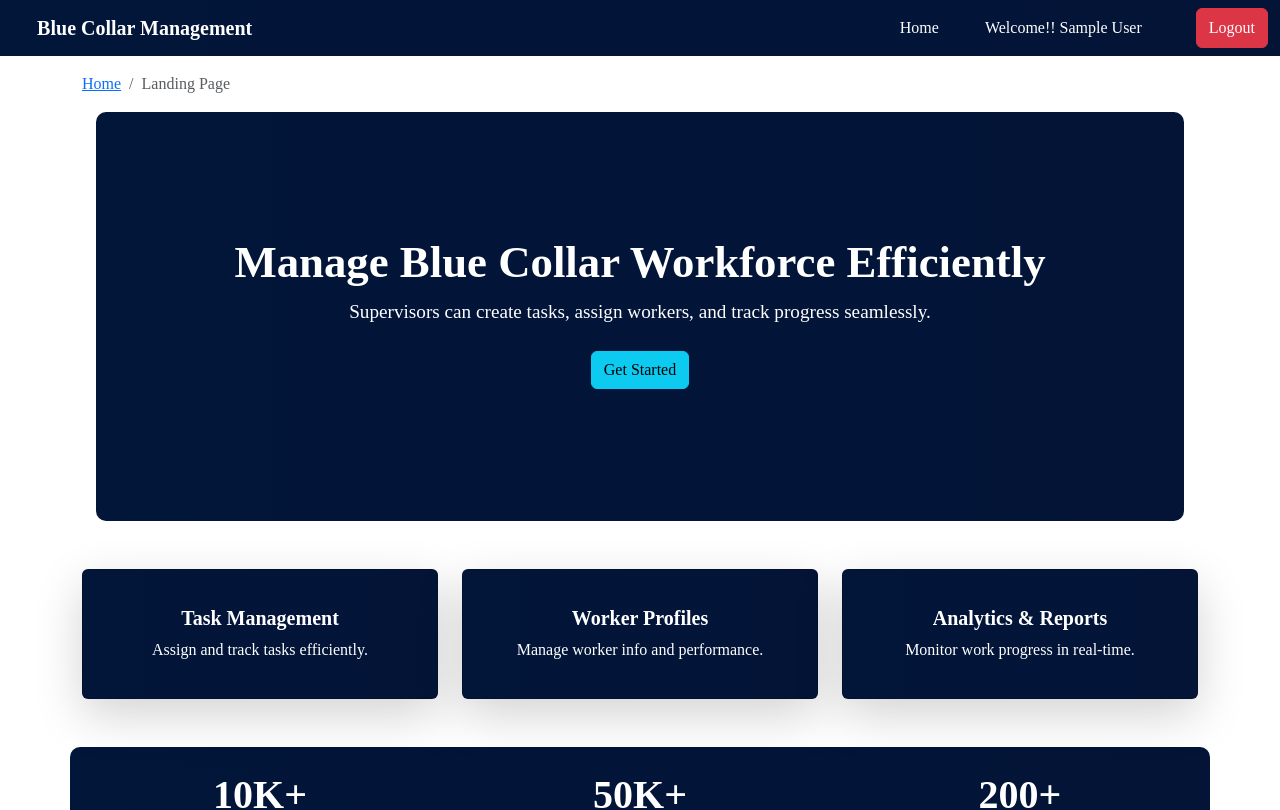
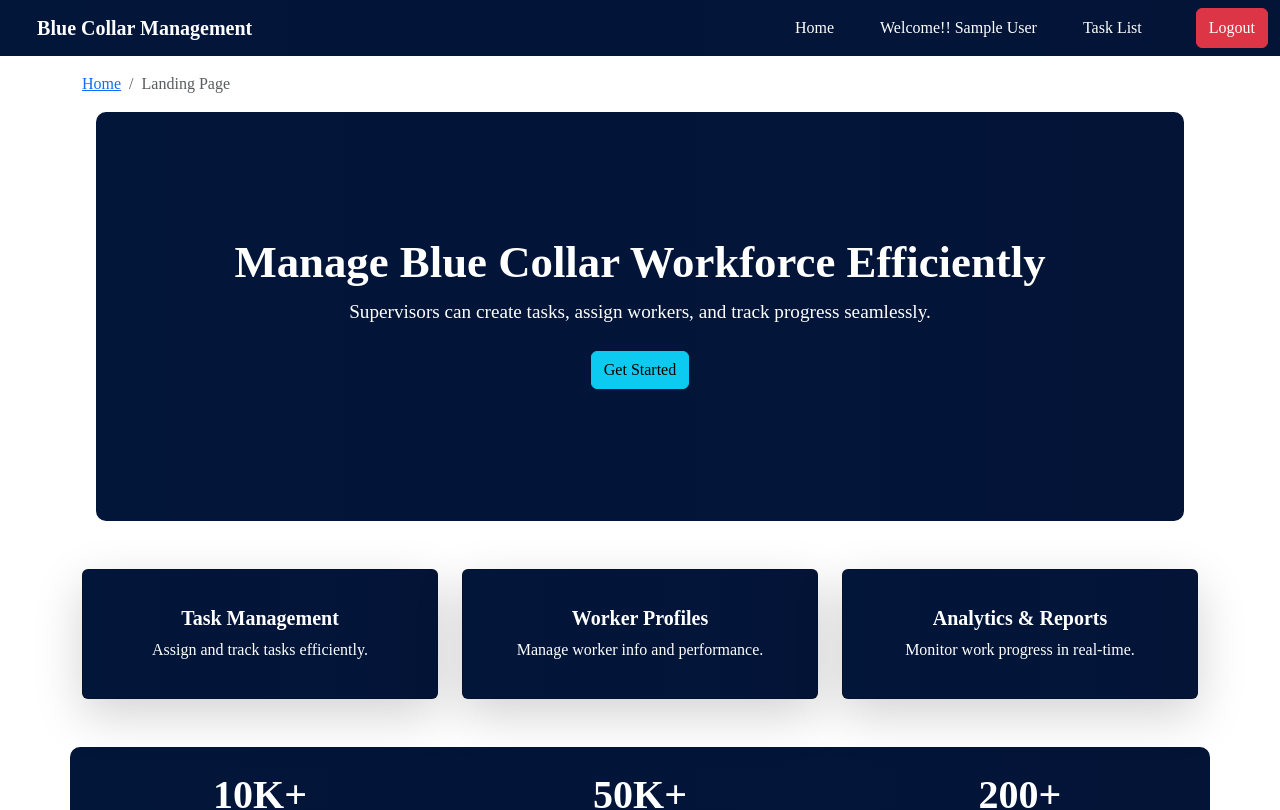
Before and after one commit to Umarfarook1912/Blue-Collar, a React (Create React App) app in the folder frontend/: page / in a window 1280 px wide. Shown: the top 810 px of the page. Built offline with nearby package versions, Linux system fonts and the light colour scheme; sample sign-in values are in the browser's storage.

Commit message:
navlist tasklist page

```diff
--- a/frontend/src/components/NavbarComponent.js
+++ b/frontend/src/components/NavbarComponent.js
@@ -42,6 +42,9 @@ const NavbarComponent = () => {
               user ? (
                 <>
                   <Nav.Link className="nav-link-custom">Welcome!! {user.name}</Nav.Link>
+                  <Nav.Link as={Link} to="/task-list" className="nav-link-custom">
+                    Task List
+                  </Nav.Link>
                   <Button variant="danger" onClick={handleLogout} className="ms-3">
                     Logout
                   </Button>
```
